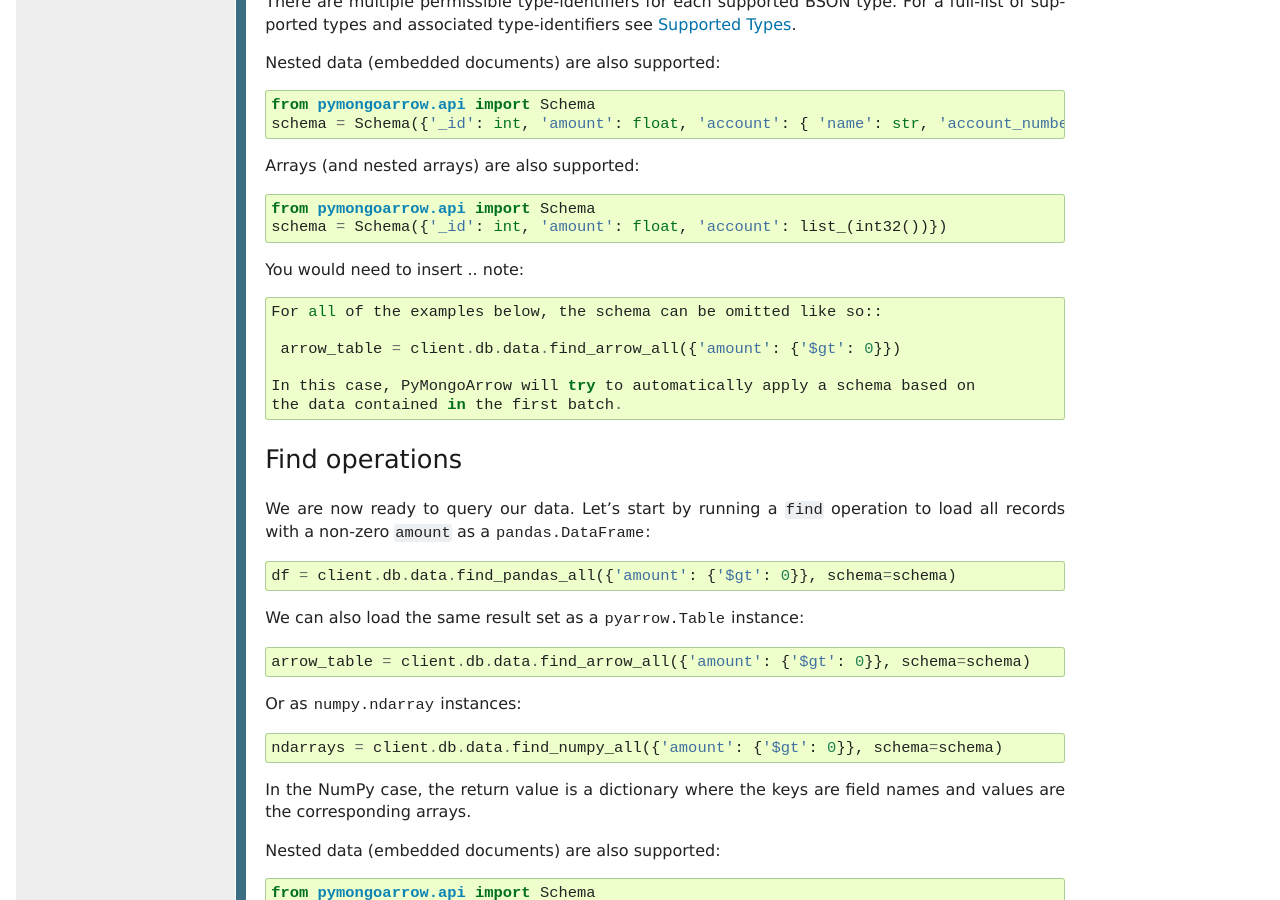
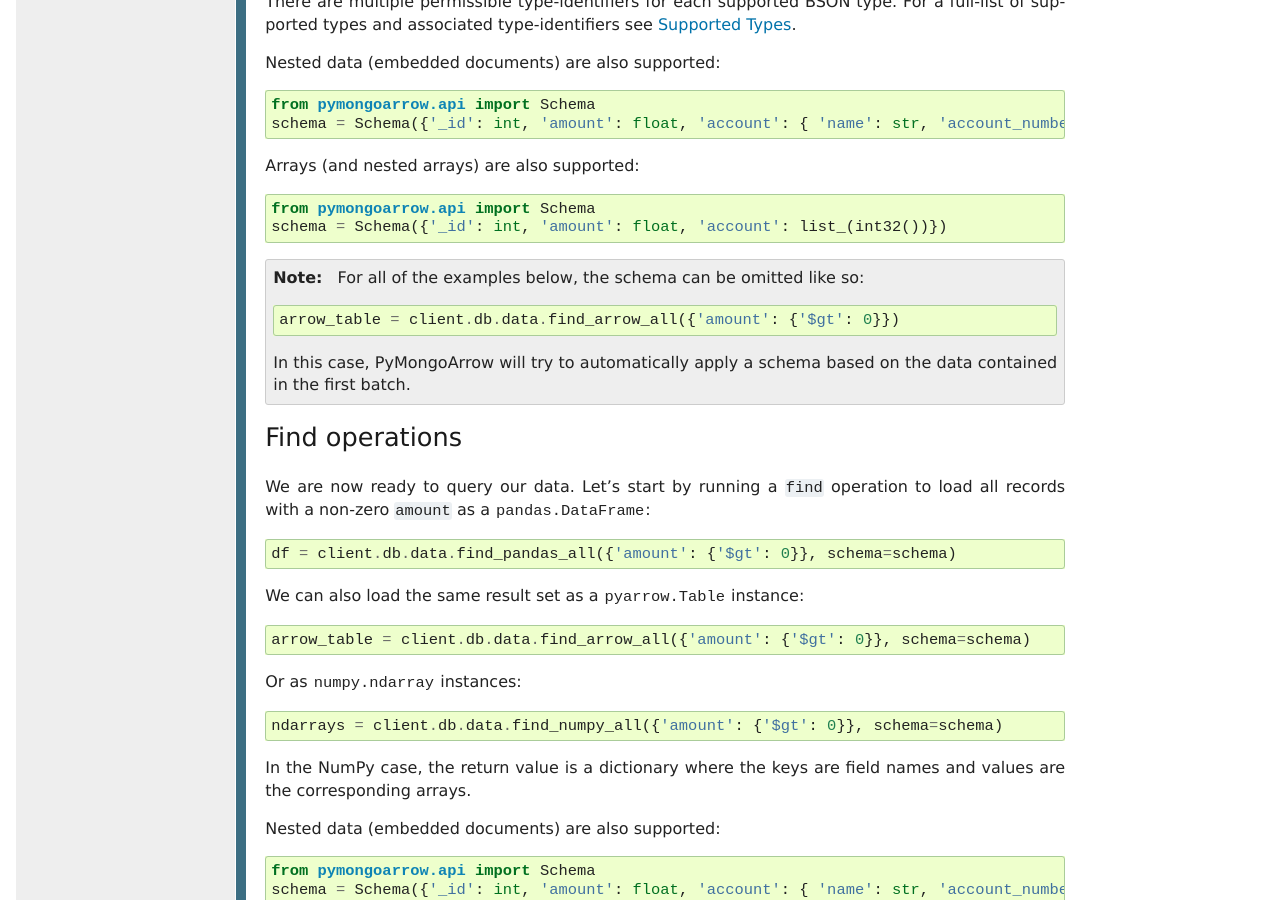
Before and after one commit to mongodb-labs/mongo-arrow, a Sphinx documentation site: the page built from bindings/python/docs/source/quickstart.rst, in a window 1280 px wide and 900 px high, scrolled down 1378 px. Built offline with Sphinx 7.4.7, drawn with Linux system fonts in a browser that asks for light colours.

Commit message:
fix typo

```diff
--- a/bindings/python/docs/source/quickstart.rst
+++ b/bindings/python/docs/source/quickstart.rst
@@ -81,7 +81,6 @@ Arrays (and nested arrays) are also supported::
   from pymongoarrow.api import Schema
   schema = Schema({'_id': int, 'amount': float, 'account': list_(int32())})
 
-You would need to insert
 .. note::
 
    For all of the examples below, the schema can be omitted like so::
```
